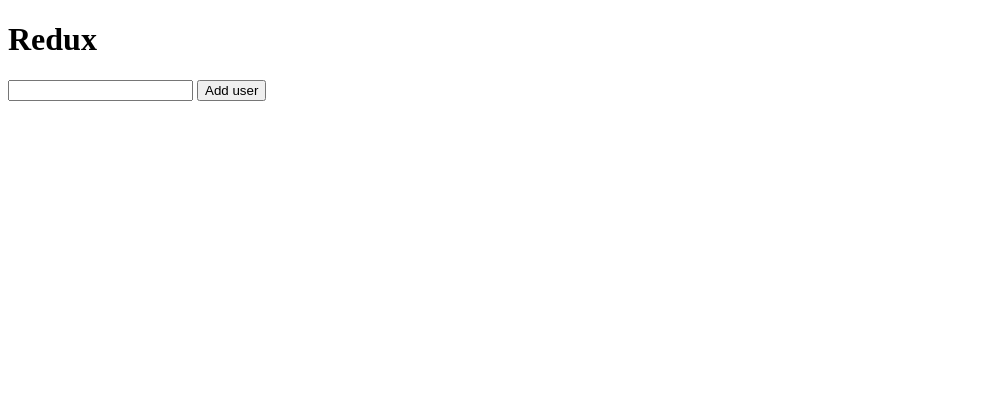
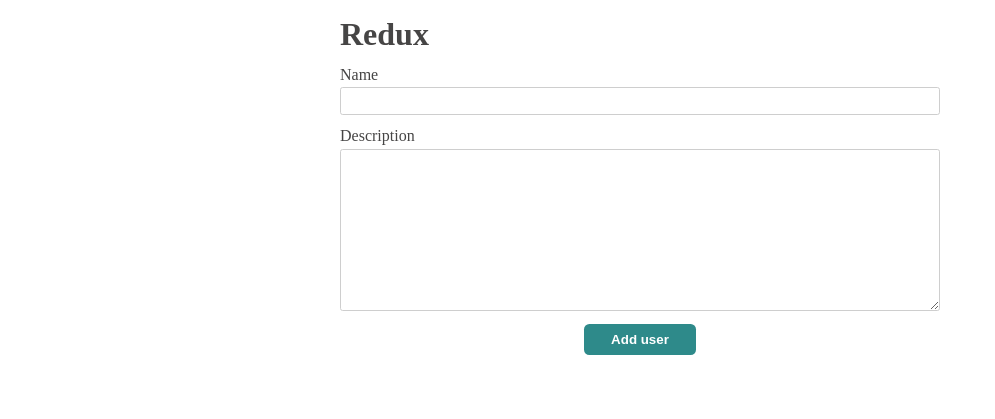
Before and after one commit to meschac38700/redux-customElementRegistry, a website built with webpack: page src/index.html in a window 1280 px wide. Shown: the whole page, without its empty margins (0-995 px from the left). Built offline with nearby package versions, Linux system fonts and the light colour scheme.

Commit message:
Add some css

```diff
--- a/src/index.html
+++ b/src/index.html
@@ -5,12 +5,107 @@
   <meta http-equiv="X-UA-Compatible" content="IE=edge">
   <meta name="viewport" content="width=device-width, initial-scale=1.0">
   <title>Redux</title>
+
+  <style>
+    *, *:before, *:after {
+      margin: 0;
+      padding: 0;
+      box-sizing: border-box;
+      color: rgb(70, 69, 69);
+    }
+    a{
+      color: inherit;
+      text-decoration: none;
+    }
+    .container,
+    .field-group{
+      width: 600px;
+      max-width: calc(100% - 2rem);
+      margin: 0 auto;
+      padding: 1rem 0;
+      display: flex;
+      flex-direction: column;
+      gap: .8rem;
+    }
+    .field-group{
+      gap: .2rem;
+      width: 100%;
+      max-width: 100%;
+      padding: 0;
+      margin: 0;
+    }
+    .label{
+      font-weight: 600px;
+    }
+    .user-description,
+    .user-input,
+    .user-button{
+      padding: .4em;
+      outline: none;
+      border: 1px solid #cecece;
+      border-radius: .2em;
+    }
+    .user-button{
+      background-color: rgb(46, 138, 138);
+      color: white;
+      font-weight: 600;
+      align-self: center;
+      padding: .6em 2em;
+      border: none;
+      border-radius: .4em;
+      cursor: pointer;
+      transition: background-color .3s ease-in-out;
+    }
+    .user-button:hover{
+      background-color: rgb(25, 73, 73);
+    }
+
+    .user-list{
+      list-style: none;
+      display: flex;
+      flex-direction: column;
+      flex-wrap: wrap;
+      gap: 1em;
+      padding: 1em 0;
+      margin: 0;
+    }
+    .user-list .user-item{
+      position: relative;
+      background-color: #fefefe;
+      color: rgb(16, 82, 136);
+      cursor: pointer;
+      text-transform: uppercase;
+    }
+    .user-list .user-item .user-details{
+      position: absolute;
+      bottom: 0;
+      transform: translateY(100%);
+      z-index: 9;
+      color: #4a4a4a;
+      background-color: #f2f3f7;
+      padding: .8em;
+      border-radius: .4em;
+      box-shadow: 0 4px 8px #dddcdc;
+      text-transform: none;
+      display: flex;
+      flex-direction: column;
+      gap: 1em 0;
+      cursor: default;
+    }
+  </style>
 </head>
 <body>
   <div class="container">
     <h1>Redux</h1>
-    <input type="text" class="user-input">
-    <button class="user-button">Add user</button>
+    <div class="field-group">
+      <label for="user-input" class="user-name-label">Name</label>
+      <input id="user-input" type="text"class="user-input">
+    </div>
+    <div class="field-group">
+      <label for="user-description" class="user-description-label">Description</label>
+      <textarea id="user-description" cols="30" rows="10" class="user-description"></textarea>
+    </div>
+    <button id="user-button" class="user-button">Add user</button>
     <ul class="user-list"></ul>
   </div>
 </body>
```
